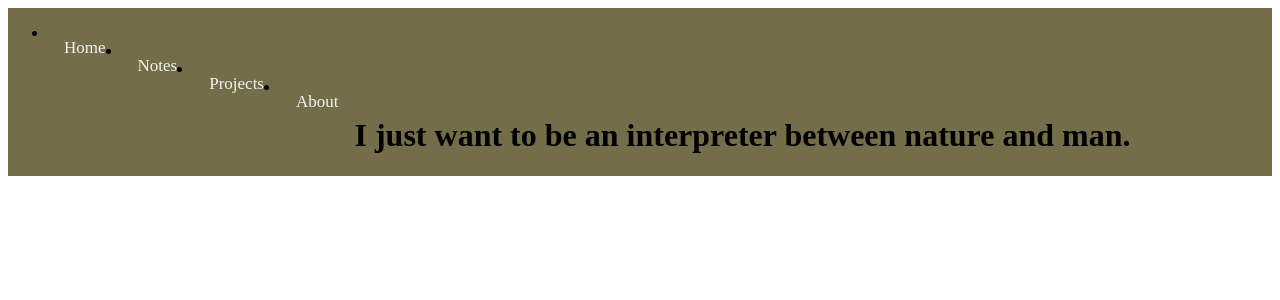
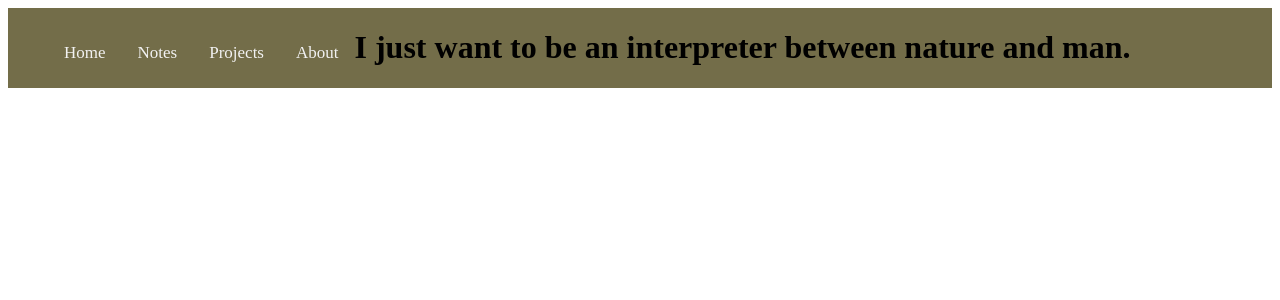
Before and after one commit to rachelhuls/rachelhuls.github.io, a Jekyll site: the page built from index.html, in a window 1280 px wide. Shown: the top 300 px of the page. Built offline with Jekyll 4.4.1, drawn with Linux system fonts in a browser that asks for light colours.

Commit message:
Update navigation.html

```diff
--- a/_includes/navigation.html
+++ b/_includes/navigation.html
@@ -1,7 +1,7 @@
 <div class="topnav">
   <ul>
     {% for item in site.data.navigation %}
-      <li class="{{item.name}}"><a href="{{ item.link }}" {% if page.url == item.link %}class="current"{% endif %}>{{ item.name }}</a></li>
+      <a href="{{ item.link }}" {% if page.url == item.link %}class="current"{% endif %}>{{ item.name }}</a>
     {% endfor %}
   </ul?
 </div>
```
